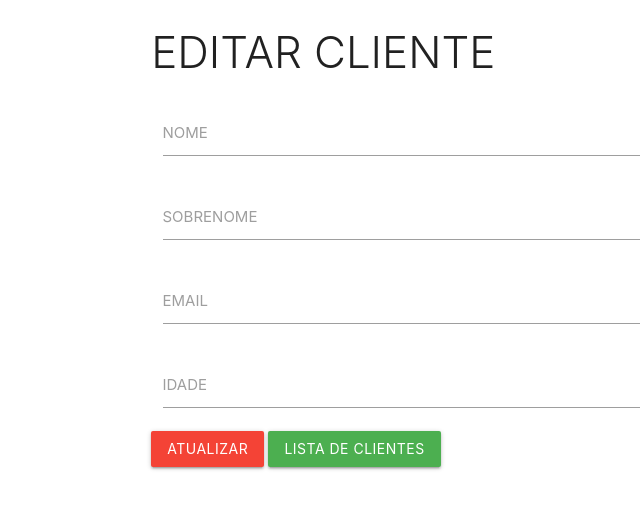
After one commit to lucassdantas/Estudos, a PHP site: page /PHP/crud/editar.php in a window 1280 px wide. The commit adds this page. Shown: the top 509 px of the page, without its empty margins (180-820 px from the left). Run offline with PHP 8.4, Linux system fonts and the light colour scheme; data that the repository does not hold is empty.

Commit message:
Add files via upload

```diff
--- /dev/null
+++ b/PHP/crud/editar.php
@@ -0,0 +1,46 @@
+<?php
+require_once "db_connect.php";
+require_once "includes/header.php";
+if(isset($_GET["id"])){
+    $id = mysqli_escape_string($connect, $_GET["id"]);
+    $sql = "SELECT * FROM clientes WHERE id = '$id'";
+    $resultado = mysqli_query($connect, $sql);
+    $dados = mysqli_fetch_array($resultado);
+}
+?>
+
+<div class="row">
+    <div class="col s12 m6 push-m3">
+        <h3 class="light">EDITAR CLIENTE</h3>
+        <form action="update.php" method="POST">
+            <div class="input-field col s12">
+                <input type="text" name="nome" id="nome" value="<?php echo $dados["nome"];?>">
+                <label for="nome">NOME</label>
+            </div>
+            <div class="input-field col s12">
+                <input type="text" name="sobrenome" id="sobrenome" value="<?php echo $dados["sobrenome"];?>">
+                <label for="sobrenome">SOBRENOME</label>
+            </div>
+            <div class="input-field col s12">
+                <input type="text"
+                name="email"
+                id="email" value="<?php echo $dados["email"];?>">
+                <label for="email">EMAIL</label>
+            </div>
+            <div class="input-field col s12">
+                <input type="text"
+                name="idade"
+                id="idade" value="<?php echo $dados["idade"];?>">
+                <label for="idade">IDADE</label>
+            </div>
+            <button type="submit" name="btn-cadastrar" class="btn red">ATUALIZAR</button>
+            <a href="index.php" type="submit" class="btn green">LISTA DE CLIENTES</a>
+        </form>
+
+    </div>
+</div>
+
+
+<?php
+require_once "includes/footer.php";
+?>
--- a/PHP/crud/index.php
+++ b/PHP/crud/index.php
@@ -32,7 +32,7 @@
                     <td><?php echo $dados["sobrenome"];?></td>
                     <td><?php echo $dados["email"];?></td>
                     <td><?php echo $dados["idade"];?></td>
-                    <td><a href="" class="btn-floating orange"><i class="material-icons">edit</i></td>
+                    <td><a href="./editar.php?id=<?php echo $dados['id'];?>" class="btn-floating orange"><i class="material-icons">edit</i></td>
                     <td><a href="" class="btn-floating red"><i class="material-icons">delete</i></td>
                     <?php
                     endwhile;
```
Also changed, not shown: PHP/crud/create.php (+0 -10 lines).
